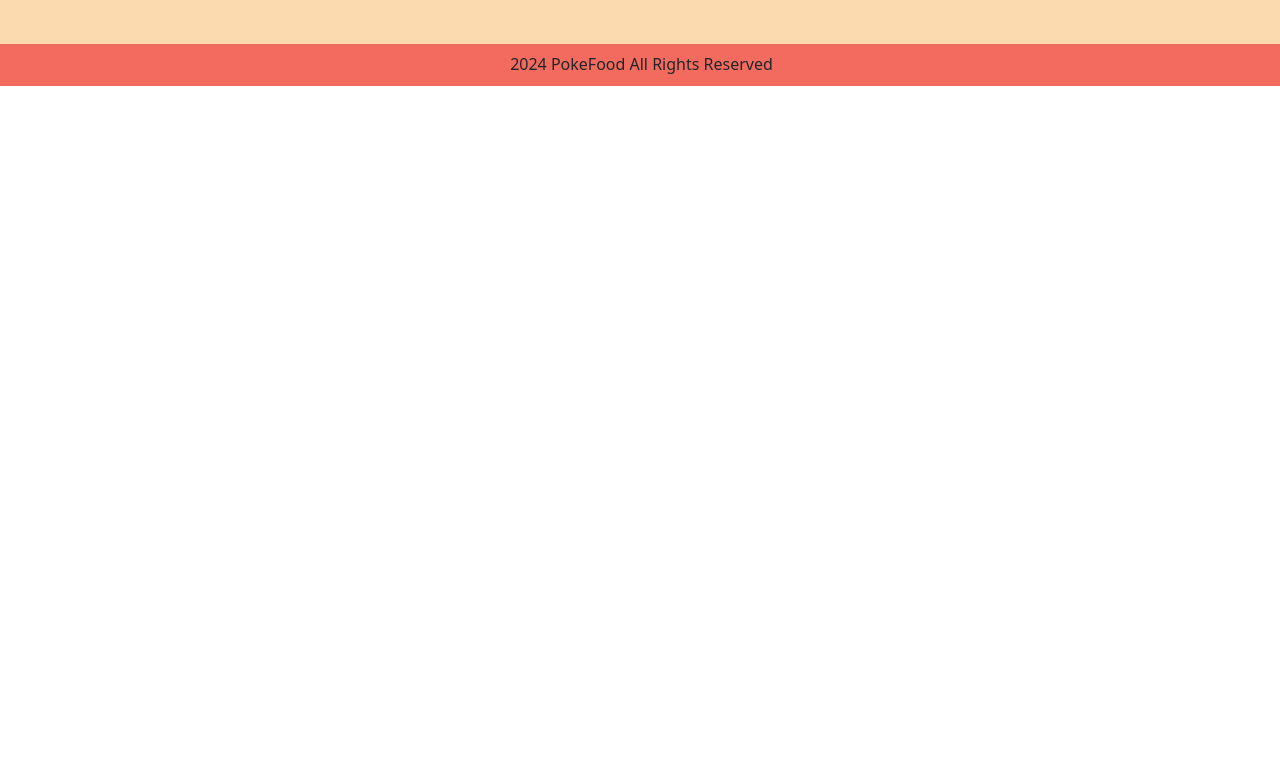
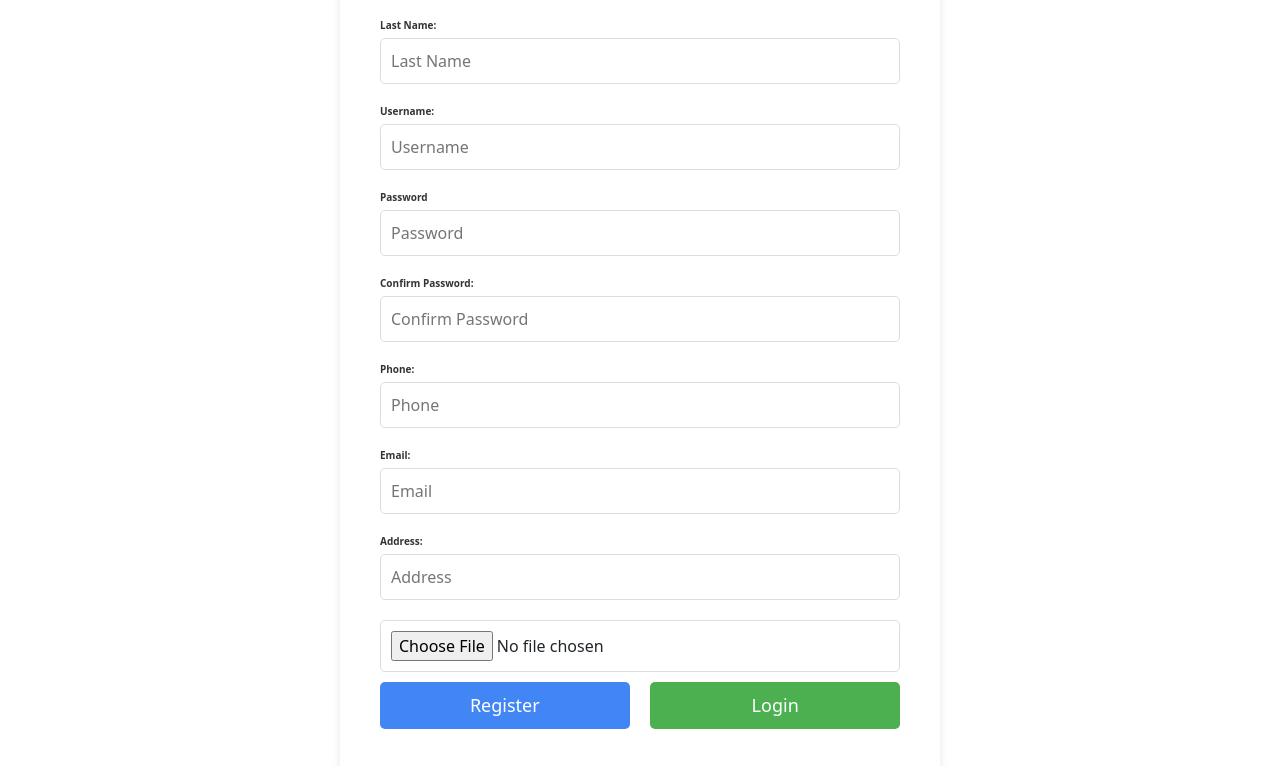
Before and after one commit to nhuttan1910/PokeFood, a React (Create React App) app in the folder pokeapp/: page /register in a window 1280 px wide. Shown: the part 314-1080 px from the top of the page. Before the commit the page ends 800 px from the top, so only its background shows below. Built offline with nearby package versions, Linux system fonts and the light colour scheme; no server answers.

Commit message:
done register page

```diff
--- a/pokeapp/src/App.js
+++ b/pokeapp/src/App.js
@@ -5,6 +5,7 @@ import Footer from "./layout/Footer";
 import Home from "./components/Home";
 import Menu from "./components/Menu";
 import Login from "./components/Login";
+import Register from "./components/Register";
 
 function App() {
   const [isLoggedIn, setIsLoggedIn] = useState(false);
@@ -37,6 +38,7 @@ function App() {
         <Route path="/" element={<Home />} />
         <Route path="/menu" element={<Menu isLoggedIn={isLoggedIn} />} />
         <Route path="/login" element={<Login onLoginSuccess={handleLoginSuccess} />} />
+        <Route path="/register" element={<Register />} />
       </Routes>
       <Footer />
     </BrowserRouter>
--- a/pokeapp/src/assets/main.css
+++ b/pokeapp/src/assets/main.css
@@ -735,7 +735,7 @@
 .login-container h2 {
     margin-bottom: 20px;
     font-size: 30px;
-    color: #333;
+    color: #F88601;
     text-align: center;
 }
 
@@ -758,7 +758,7 @@
 
 .form-group input {
     width: 100%;
-    padding: 10px;
+    padding: 5px;
     border-radius: 5px;
     font-size: 16px;
     box-sizing: border-box;
@@ -793,7 +793,7 @@
 }
 
 .login-button:hover {
-    background-color: #e74c3c;
+    background-color: #357ae8;
 }
 
 .login-buttons {
@@ -813,10 +813,6 @@
     transition: background-color 0.3s;
 }
 
-
-.login-button:hover {
-    background-color: #e74c3c;
-}
 
 .register-button {
     background-color: #4caf50;
@@ -845,7 +841,7 @@
 }
 
 .google-login-button:hover {
-    background-color: #357ae8;
+    background-color: #e74c3c;
 }
 
 
@@ -855,5 +851,80 @@
 }
 
 .nav-item-icon {
-  margin-right: 8px;
+  margin-right: 5px;
 }
+
+.register-container {
+    background-color: white;
+    padding: 40px;
+    border-radius: 10px;
+    box-shadow: 0 4px 8px rgba(0, 0, 0, 0.1);
+    max-width: 600px;
+    box-sizing: border-box;
+    display: flex;
+    flex-direction: column;
+    align-items: center;
+    justify-content: center;
+    margin: 30px auto;
+}
+
+.register-container h2 {
+    margin-bottom: 20px;
+    font-size: 30px;
+    color: #f88601;
+    text-align: center;
+}
+
+.register-container form {
+    width: 100%;
+}
+
+.form-group {
+    width: 100%;
+    margin-bottom: 20px;
+}
+
+.register-container input[type="text"],
+.register-container input[type="email"],
+.register-container input[type="password"] {
+    width: 100%;
+    padding: 10px;
+    border-radius: 5px;
+    border: 1px solid #ddd;
+    font-size: 16px;
+    box-sizing: border-box;
+    transition: border-color 0.3s;
+}
+
+.register-container input[type="file"] {
+    width: 100%;
+    padding: 10px;
+    border-radius: 5px;
+    border: 1px solid #ddd;
+    font-size: 16px;
+    box-sizing: border-box;
+    transition: border-color 0.3s;
+    margin-bottom: 10px;
+}
+
+.register-container input[type="text"]:focus,
+.register-container input[type="email"]:focus,
+.register-container input[type="password"]:focus,
+.register-container input[type="file"]:focus {
+    border-color: #f85849;
+    outline: none;
+}
+
+.error-message, .success-message {
+    font-size: 14px;
+    margin-bottom: 20px;
+    text-align: center;
+}
+
+.error-message {
+    color: #e74c3c;
+}
+
+.success-message {
+    color: #4caf50;
+}
--- a/pokeapp/src/components/Login.js
+++ b/pokeapp/src/components/Login.js
@@ -25,7 +25,7 @@ const Login = ({ onLoginSuccess }) => {
 
       if (!response.ok) {
         const errorData = await response.json();
-        throw new Error(errorData.error_description || 'Invalid credentials');
+        throw new Error(errorData.error_description || 'Thông tin không hợp lệ!');
       }
 
       const data = await response.json();
--- /dev/null
+++ b/pokeapp/src/components/Register.js
@@ -0,0 +1,108 @@
+import React, { useState } from 'react';
+import { useNavigate } from 'react-router-dom';
+
+const Register = () => {
+  const [firstname, setFirstname] = useState('');
+  const [lastname, setLastname] = useState('');
+  const [username, setUsername] = useState('');
+  const [password, setPassword] = useState('');
+  const [confirmPassword, setConfirmPassword] = useState('');
+  const [phone, setPhone] = useState('');
+  const [email, setEmail] = useState('');
+  const [address, setAddress] = useState('');
+  const [avatar, setAvatar] = useState(null);
+  const [error, setError] = useState(null);
+  const [success, setSuccess] = useState(null);
+  const navigate = useNavigate();
+
+  const handleRegister = async (e) => {
+    e.preventDefault();
+
+    if (password !== confirmPassword) {
+      setError("Mật khẩu không trùng khớp. Vui lòng nhập lại!");
+      return;
+    }
+
+    const formData = new FormData();
+    formData.append('firstname', firstname);
+    formData.append('lastname', lastname);
+    formData.append('username', username);
+    formData.append('password', password);
+    formData.append('phone', phone);
+    formData.append('email', email);
+    formData.append('address', address);
+    if (avatar) formData.append('avatar', avatar);
+
+    try {
+      const response = await fetch('http://127.0.0.1:8000/user/create-account/', {
+        method: 'POST',
+        body: formData,
+      });
+
+      if (!response.ok) {
+        const errorData = await response.json();
+        throw new Error(errorData.error || 'Đăng ký thất bại!!!');
+      }
+
+      setSuccess('Bạn đã đăng ký tài khoản thành công. Bạn có thể đăng nhập bây giờ.');
+      navigate('/login');
+    } catch (err) {
+      setError(err.message);
+    }
+  };
+
+  return (
+    <div className="register-container">
+      <h2>Register</h2>
+      {error && <p className="error-message">{error}</p>}
+      {success && <p className="success-message">{success}</p>}
+      <form onSubmit={handleRegister}>
+        <div className="form-group">
+            <label htmlFor="firstname">First Name:</label>
+            <input type="text" placeholder="First Name" value={firstname} onChange={(e) => setFirstname(e.target.value)} required />
+        </div>
+        <div className="form-group">
+            <label htmlFor="lastname">Last Name:</label>
+            <input type="text" placeholder="Last Name" value={lastname} onChange={(e) => setLastname(e.target.value)} required />
+        </div>
+        <div className="form-group">
+            <label htmlFor="username">Username:</label>
+            <input type="text" placeholder="Username" value={username} onChange={(e) => setUsername(e.target.value)} required />
+        </div>
+        <div className="form-group">
+            <label htmlFor="password">Password</label>
+            <input type="password" placeholder="Password" value={password} onChange={(e) => setPassword(e.target.value)} required />
+        </div>
+        <div className="form-group">
+            <label htmlFor="confirmpassword">Confirm Password:</label>
+            <input type="password" placeholder="Confirm Password" value={confirmPassword} onChange={(e) => setConfirmPassword(e.target.value)} required />
+        </div>
+        <div className="form-group">
+            <label htmlFor="phone">Phone:</label>
+            <input type="text" placeholder="Phone" value={phone} onChange={(e) => setPhone(e.target.value)} required />
+        </div>
+        <div className="form-group">
+            <label htmlFor="email">Email:</label>
+            <input type="email" placeholder="Email" value={email} onChange={(e) => setEmail(e.target.value)} required />
+        </div>
+        <div className="form-group">
+            <label htmlFor="address">Address:</label>
+            <input type="text" placeholder="Address" value={address} onChange={(e) => setAddress(e.target.value)} required />
+        </div>
+        <input type="file" accept="image/*" onChange={(e) => setAvatar(e.target.files[0])} />
+        <div className="login-buttons">
+          <button type="submit" className="login-button">Register</button>
+          <button
+            type="button"
+            className="register-button"
+            onClick={() => navigate('/login')}
+          >
+            Login
+          </button>
+        </div>
+      </form>
+    </div>
+  );
+};
+
+export default Register;
--- a/pokeapp/src/layout/CateList.js
+++ b/pokeapp/src/layout/CateList.js
@@ -13,7 +13,7 @@ const CateList = ({ onCategorySelect, selectedCategory }) => {
       try {
         const response = await fetch("http://127.0.0.1:8000/category/");
         if (!response.ok) {
-          throw new Error("Failed to fetch categories");
+          throw new Error("Tải thông tin thất bại!!!");
         }
         const data = await response.json();
         const cloudinaryBaseURL = 'https://res.cloudinary.com/di0aqgf2u/';
--- a/pokeapp/src/layout/FoodList.js
+++ b/pokeapp/src/layout/FoodList.js
@@ -23,7 +23,7 @@ const FoodList = ({ categoryId }) => {
       try {
         const response = await fetch(`http://127.0.0.1:8000/food/category/?category=${categoryId}`);
         if (!response.ok) {
-          throw new Error("Failed to fetch foods");
+          throw new Error("Tải thông tin thất bại!!!");
         }
         const data = await response.json();
         const cloudinaryBaseURL = 'https://res.cloudinary.com/di0aqgf2u/';
@@ -43,13 +43,33 @@ const FoodList = ({ categoryId }) => {
     fetchFoods();
   }, [categoryId]);
 
-  const handleAddToCart = (foodId) => {
+  const handleAddToCart = async (foodId) => {
     if (!isLoggedIn) {
       alert("Bạn cần đăng nhập để thêm vào giỏ hàng!");
       return;
     }
-    // Thêm logic thêm vào giỏ hàng ở đây
-    console.log("Thêm vào giỏ hàng: ", foodId);
+
+    try {
+      const token = localStorage.getItem('access_token');
+      const response = await fetch('http://127.0.0.1:8000/cart/add/', {
+        method: 'PATCH',
+        headers: {
+          'Content-Type': 'application/json',
+          'Authorization': `Bearer ${token}`,
+        },
+        body: JSON.stringify({ food_id: foodId, quantity: 1 }),
+      });
+
+      if (!response.ok) {
+        const errorData = await response.json();
+        throw new Error(errorData.error || 'Đã xảy ra lỗi khi thêm vào giỏ hàng. Vui lòng thử lại sau!');
+      }
+
+      alert("Thêm vào giỏ hàng thành công!");
+    } catch (error) {
+      console.error("Error adding to cart:", error);
+      alert(error.message);
+    }
   };
 
   if (loading) {
```
